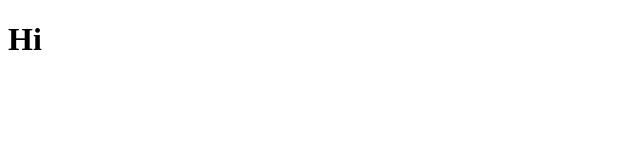
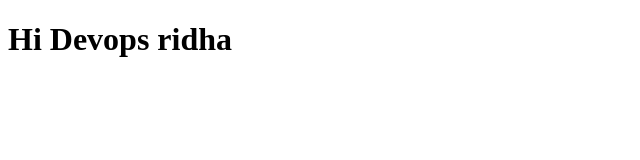
Before and after one commit to jellibi-ridha/ridhajellibi, a plain HTML site: page index.html in a window 1280 px wide. Shown: the whole page, without its empty margins (0-640 px from the left). Drawn offline with Linux system fonts and the light colour scheme.

Commit message:
Update index.html

```diff
--- a/index.html
+++ b/index.html
@@ -1,13 +1,7 @@
-<!DOCTYPE html>
-<html lang="en">
-<head>
+<!DOCTYPE html> <html lang="en"> <head>
    <meta charset="UTF-8">
    <meta name="viewport" content="width=device-width, initial-scale=1.0">
    <meta http-equiv="X-UA-Compatible" content="ie=edge">
-   <title>Document</title>
-</head>
-
-<body>
-   <h1>Hi</h1>
-</body>
+   <title>sintegra Labs</title> </head> <body>
+   <h1>Hi Devops ridha</h1> </body>
 </html>
```
